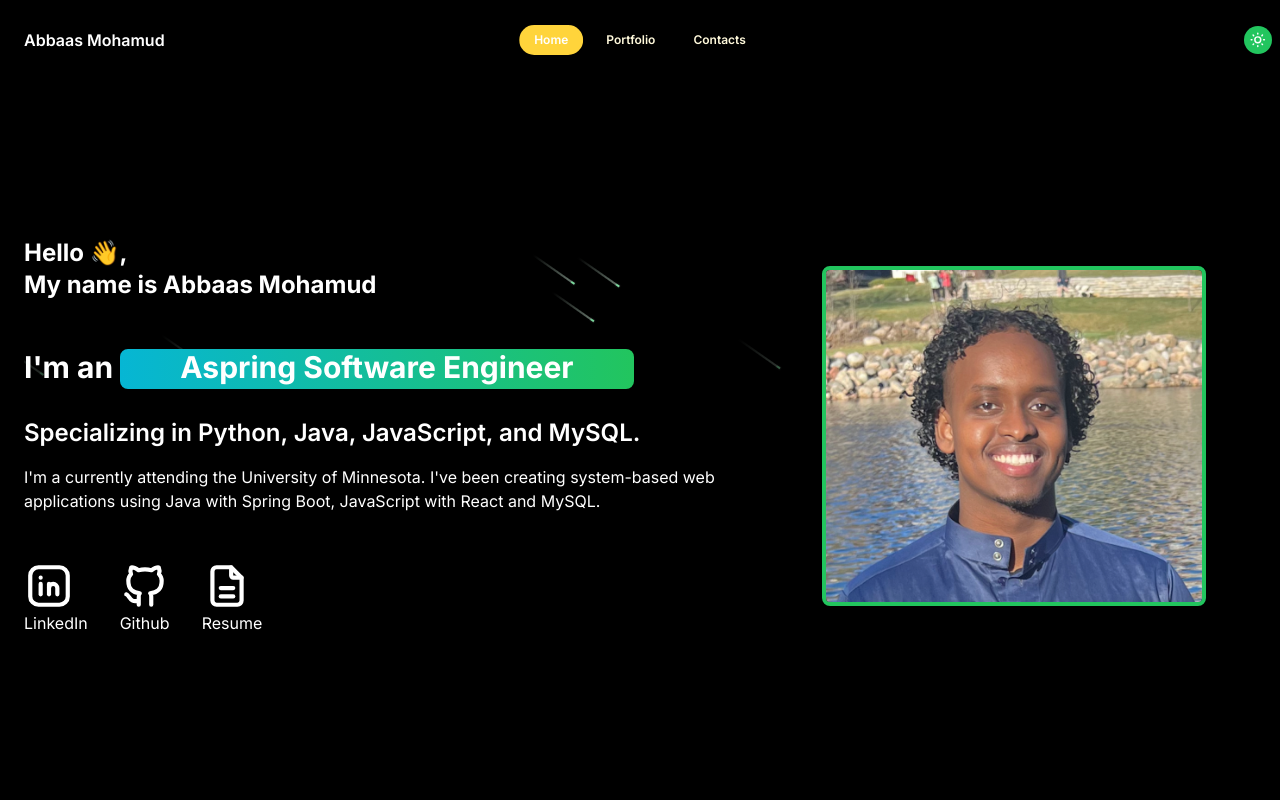
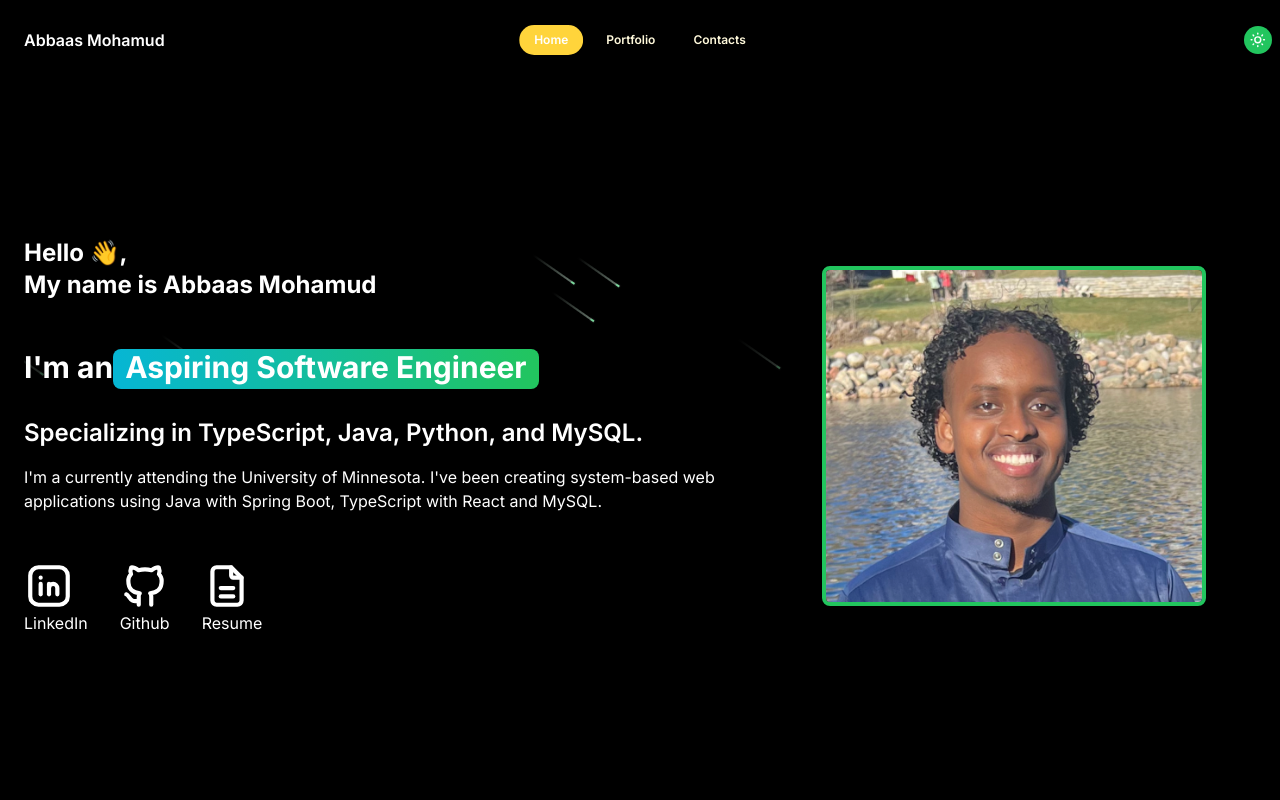
Before and after one commit to moha1747/portfolio, a Next.js app: page / in a window 1280 px wide. Shown: the top 800 px of the page. Built offline with nearby package versions, Linux system fonts and the light colour scheme.

Commit message:
Typo fixes

```diff
--- a/src/app/page.tsx
+++ b/src/app/page.tsx
@@ -33,18 +33,18 @@ export default function Home() {
               My name is Abbaas Mohamud
             </h2>
             <h1 className="mb-8 text-xl font-bold lg:text-3xl">
-              I&apos;m an{" "}
+              I&apos;m an
               <Highlight>
-                <span className="lg:px-14">Aspring Software Engineer</span>
+                <span className="lg:px-2">Aspiring Software Engineer</span>
               </Highlight>
             </h1>
             <h2 className="mb-4 text-xl font-semibold lg:text-2xl">
-              Specializing in Python, Java, JavaScript, and MySQL.
+              Specializing in TypeScript, Java, Python, and MySQL.
             </h2>
             <p className="text-sm lg:text-base">
               I&apos;m a currently attending the University of Minnesota.
               I&apos;ve been creating system-based web applications using Java
-              with Spring Boot, JavaScript with React and MySQL.
+              with Spring Boot, TypeScript with React and MySQL.
             </p>
             {/* socials  */}
             <div className="mt-12 flex items-center space-x-8">
```
